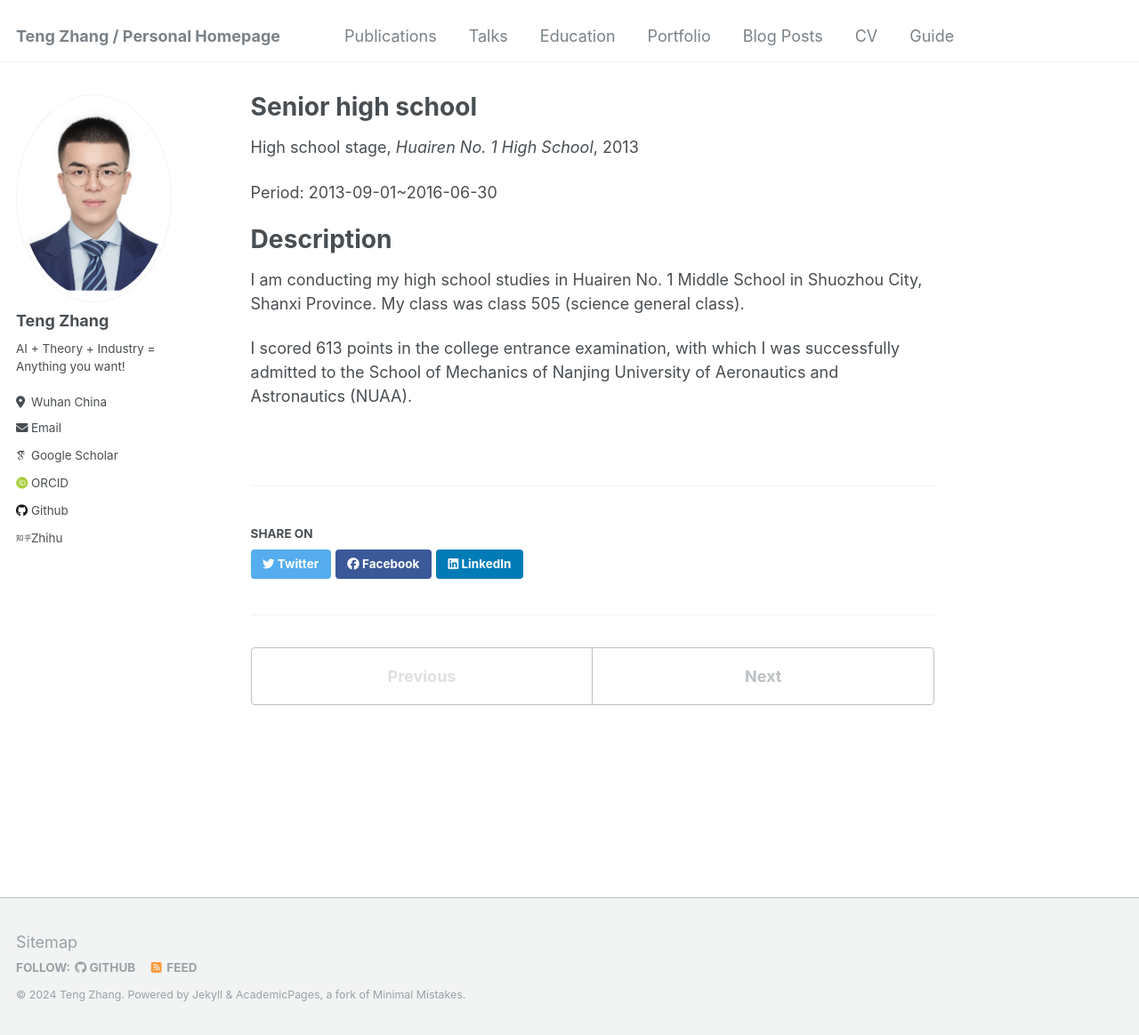
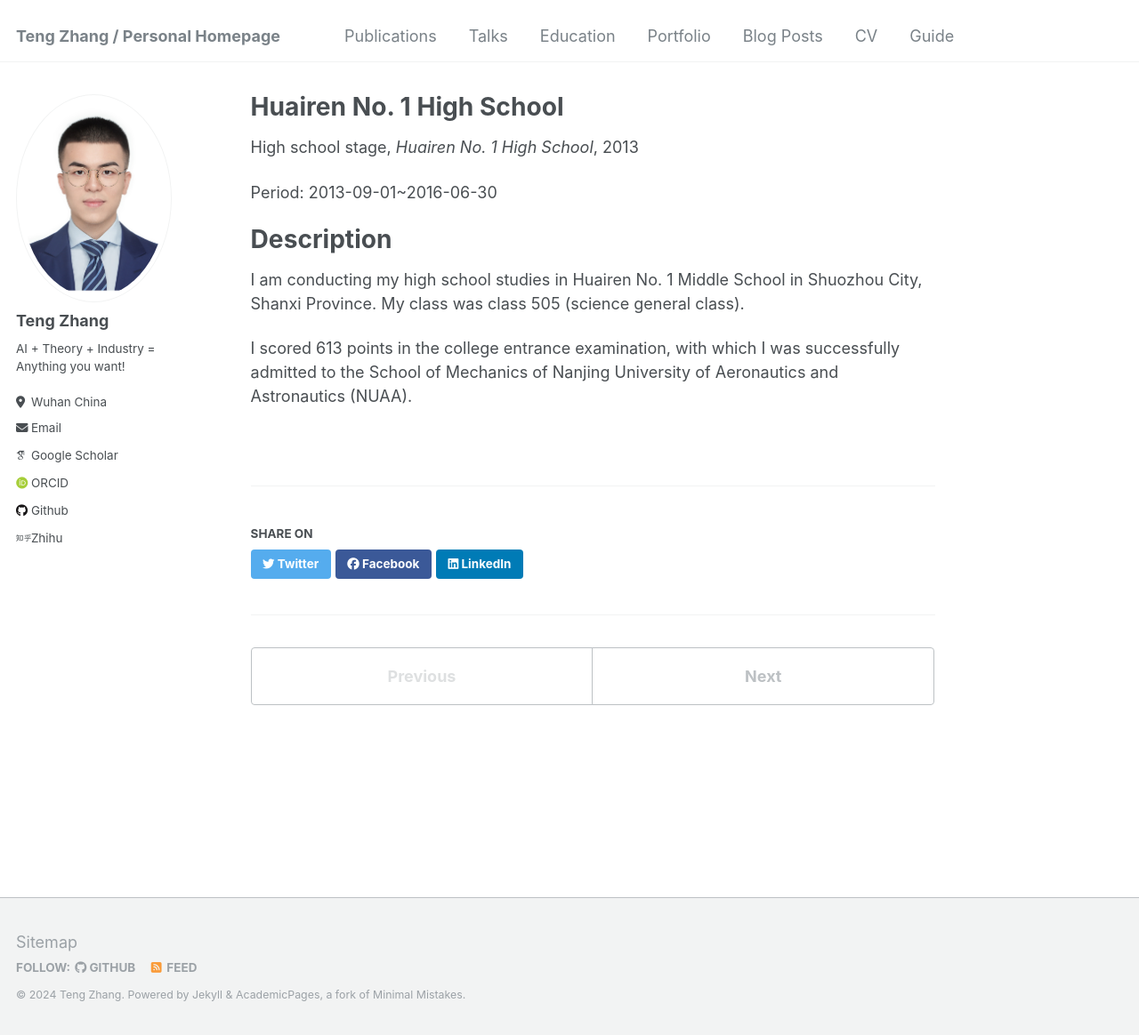
Before and after one commit to ZhangTeng-Hust/ZhangTeng-Hust.github.io, a Jekyll site: the page built from _teaching/FirstExperience.md, in a window 1280 px wide and 1164 px high. Shown: the whole window at 89% size. Built offline with Jekyll 4.4.1, drawn with Linux system fonts in a browser that asks for light colours; some web fonts are replaced.

Commit message:
Update FirstExperience.md

```diff
--- a/_teaching/FirstExperience.md
+++ b/_teaching/FirstExperience.md
@@ -1,5 +1,5 @@
 ---
-title: "Senior high school"
+title: "Huairen No. 1 High School"
 collection: teaching
 type: "High school stage"
 permalink: /teaching/FirstExperience
```
